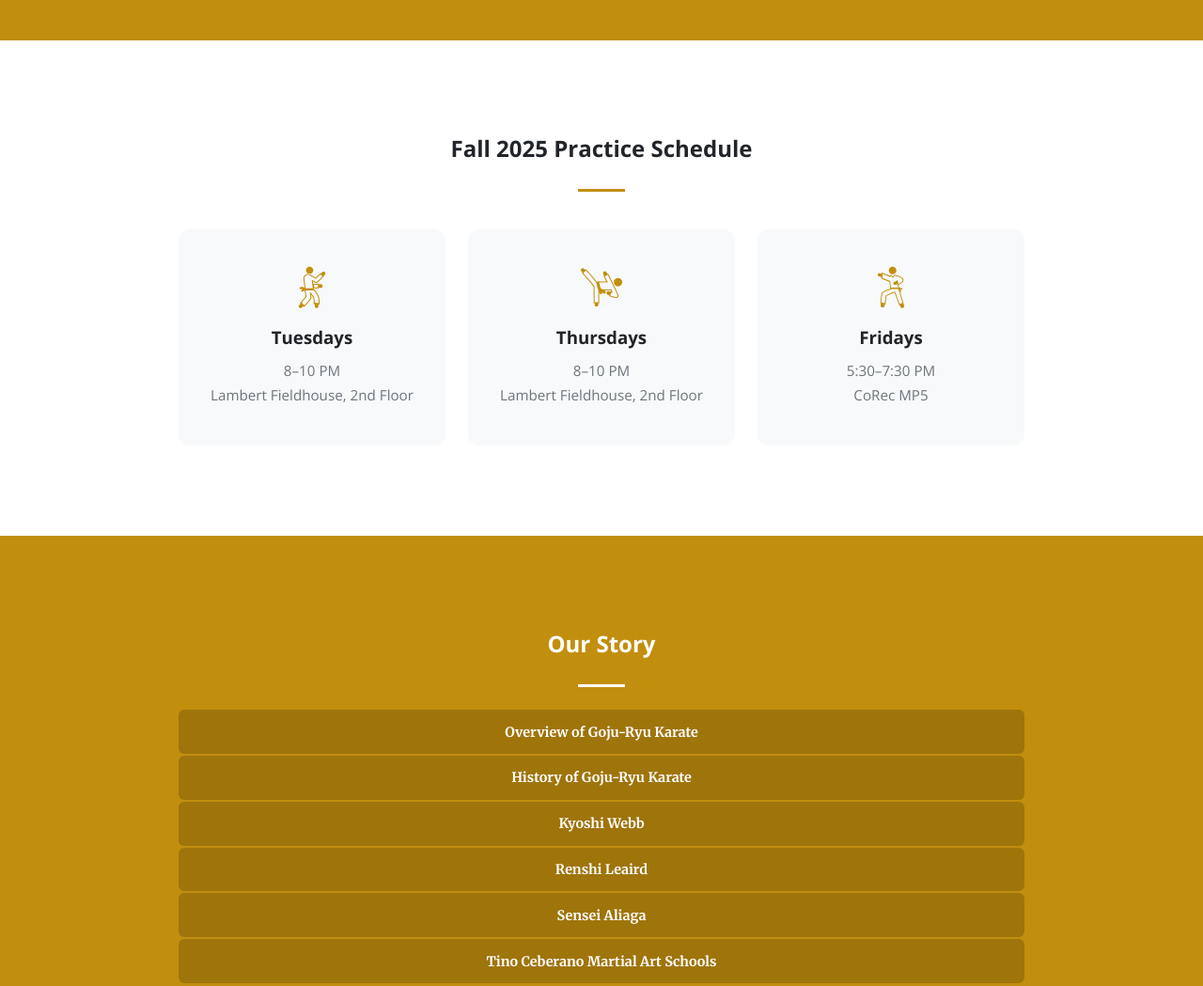
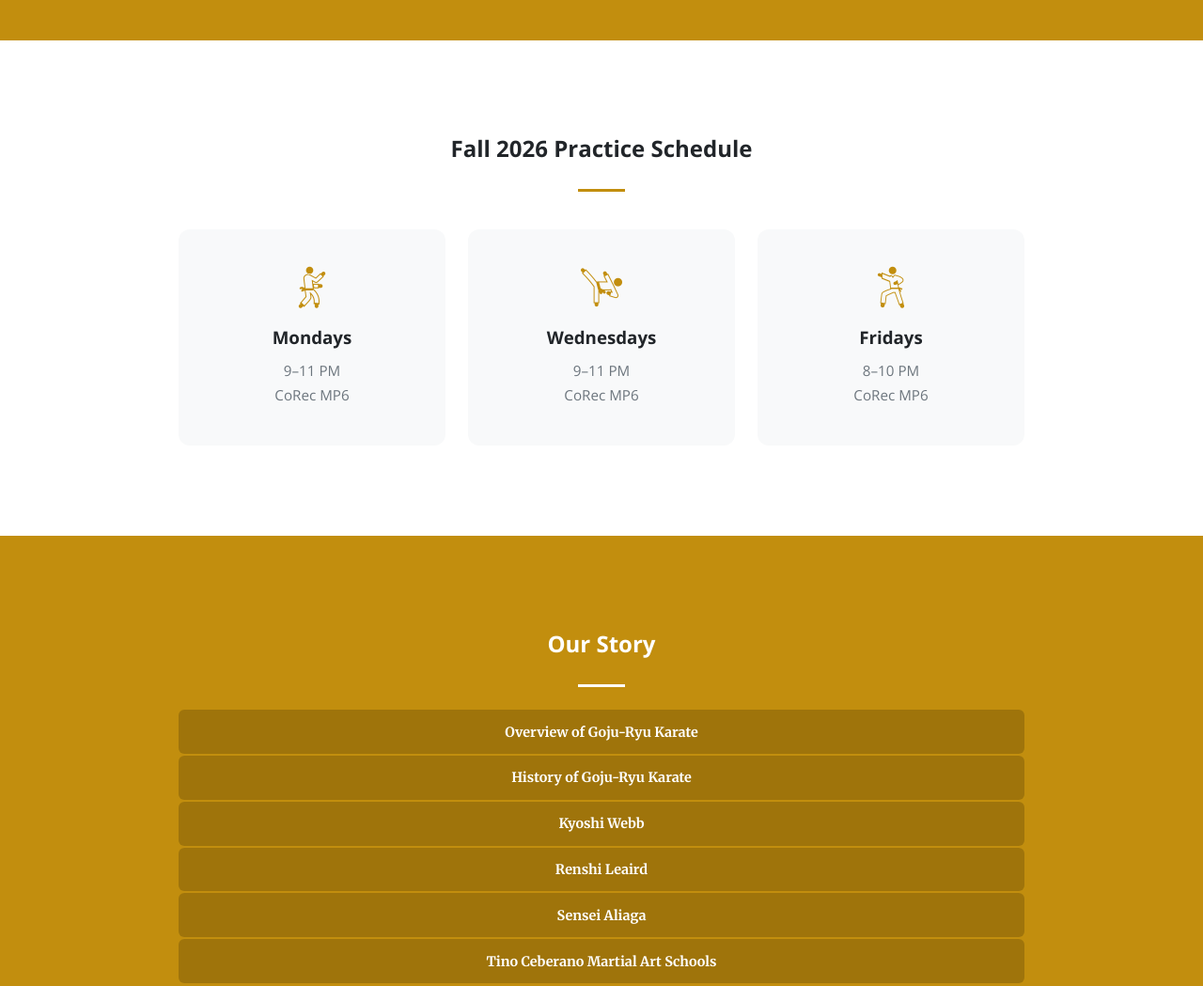
Before and after one commit to purduekarateclub/purdue-karate-club-website, a website: page index.html in a window 1280 px wide. Shown: the part 1580-2629 px from the top of the page at 94% size. Drawn offline with nearby package versions, Linux system fonts and the light colour scheme; files whose address does not match are found by name.

Commit message:
2026BaselineUpdates.html
For class of 2031, update this section when you take over the site.

```diff
--- a/index.html
+++ b/index.html
@@ -58,7 +58,7 @@
   <!-- NEWS -->
   <section class="bg-primary" id="news">
     <div class="section-wrap center">
-      <h2>Summer 2025 Announcements</h2>
+      <h2>Summer 2026 Announcements</h2>
       <hr class="light">
       <ul class="announce-list">
         <li>
@@ -84,23 +84,23 @@
   <!-- SCHEDULE -->
   <section id="schedule">
     <div class="section-wrap center">
-      <h2>Fall 2025 Practice Schedule</h2>
+      <h2>Fall 2026 Practice Schedule</h2>
       <hr>
       <div class="schedule-grid">
         <div class="schedule-card">
           <i class="icon-karate-fighter"></i>
-          <h3>Tuesdays</h3>
-          <a href="https://maps.app.goo.gl/eeZcHrW1UPQWCjZ99" target="_blank">8&ndash;10 PM<br>Lambert Fieldhouse, 2nd Floor</a>
+          <h3>Mondays</h3>
+          <a href="https://maps.app.goo.gl/eeZcHrW1UPQWCjZ99" target="_blank">9&ndash;11 PM <br>CoRec MP6</a>
         </div>
         <div class="schedule-card">
           <i class="icon-karate-high-kick"></i>
-          <h3>Thursdays</h3>
-          <a href="https://maps.app.goo.gl/eeZcHrW1UPQWCjZ99" target="_blank">8&ndash;10 PM<br>Lambert Fieldhouse, 2nd Floor</a>
+          <h3>Wednesdays</h3>
+          <a href="https://maps.app.goo.gl/eeZcHrW1UPQWCjZ99" target="_blank">9&ndash;11 PM<br>CoRec MP6</a>
         </div>
         <div class="schedule-card">
           <i class="icon-karate-master"></i>
           <h3>Fridays</h3>
-          <a href="https://www.purdue.edu/recwell/" target="_blank">5:30&ndash;7:30 PM<br>CoRec MP5</a>
+          <a href="https://www.purdue.edu/recwell/" target="_blank">8&ndash;10 PM<br>CoRec MP6</a>
         </div>
       </div>
     </div>
@@ -139,7 +139,7 @@
 
         <button class="accordion origins">Sensei Aliaga</button>
         <div class="panel origins">
-          <p><a href="https://www.cs.purdue.edu/people/faculty/aliaga.html" target="_blank" style="color:white">Sensei Daniel Aliaga</a> is a 2nd Dan Black Belt and a professor in the School of Computer Science at Purdue. He has served as the club advisor since 2021.</p>
+          <p><a href="https://www.cs.purdue.edu/people/faculty/aliaga.html" target="_blank" style="color:white">Sensei Daniel Aliaga</a> is a 3rd Dan Black Belt and a professor in the School of Computer Science at Purdue. He has served as the club advisor since 2021.</p>
         </div>
 
         <button class="accordion origins">Tino Ceberano Martial Art Schools</button>
@@ -199,7 +199,7 @@
 
         <button class="accordion questions">Who runs the Karate Club?</button>
         <div class="panel questions">
-          <p>Practices are led by Kyoshi Webb and Sensei Aliaga. Club affairs are managed by student leaders: Roma Kamat (president), Lee Haglid (treasurer), Antoni Ostrowski (competition chair), Aaron Dorn (community service), Natalie Kutcher (media chair), and Andrew Haas (safety officer).</p>
+          <p>Practices are led by Kyoshi Webb and Sensei Aliaga. Club affairs are managed by the student board.</p>
         </div>
       </div>
     </div>
@@ -461,7 +461,7 @@
       </div>
       <p><a href="https://www.purdue.edu/recwell/programs/clubSports/clubs/karate.php" target="_blank">Purdue Club Sports | Karate Club</a></p>
       <p><small>Icons by <a href="http://www.freepik.com" target="_blank">Freepik</a> from <a href="https://www.flaticon.com/" target="_blank">Flaticon</a>, <a href="http://creativecommons.org/licenses/by/3.0/" target="_blank">CC 3.0 BY</a></small></p>
-      <p><strong>Copyright &copy; Purdue Karate Club 2025</strong></p>
+      <p><strong>Copyright &copy; Purdue Karate Club 2026</strong></p>
     </div>
   </footer>
 
```
